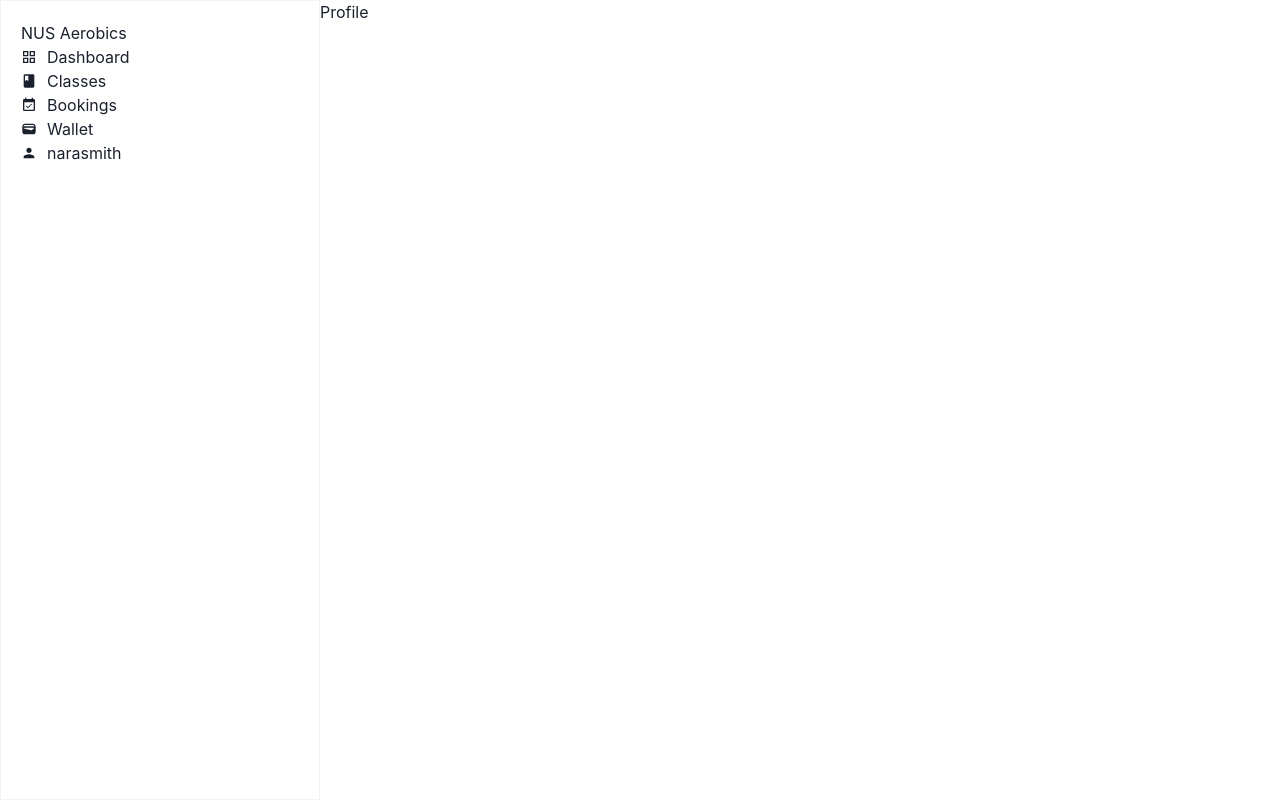
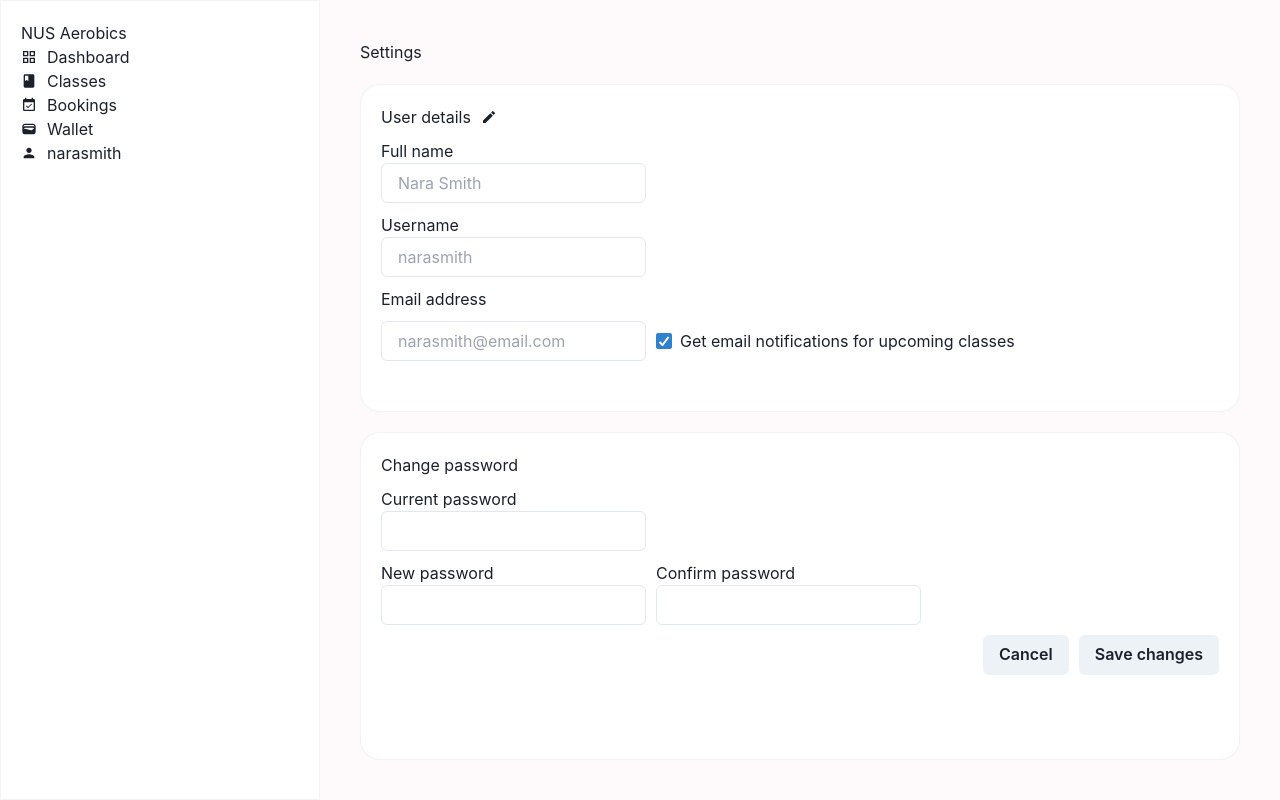
Before and after one commit to cetigerlily/nus-aerobics, a React (Create React App) app in the folder frontend/: page /profile in a window 1280 px wide. Built offline with nearby package versions, Linux system fonts and the light colour scheme.

Commit message:
Design basic Profile layout

```diff
--- a/frontend/src/pages/Profile.js
+++ b/frontend/src/pages/Profile.js
@@ -1,12 +1,64 @@
+import { MdEdit } from "react-icons/md";
 import NavBar from "../components/navbar.component";
+import { Button, Checkbox, Icon, Input } from "@chakra-ui/react";
 
 const Profile = () => {
   return (
     <div className="h-screen w-screen flex flex-row">
       <NavBar />
-      <p>Profile</p>
+      <div className="h-screen w-3/4 flex flex-col p-10 bg-[#FCF0F250] gap-y-5">
+        <p>Settings</p>
+        <div className="h-1/2 flex flex-col rounded-[20px] border border-[#393E4610] p-5 bg-white gap-y-2.5">
+          <div className="flex flex-row items-center gap-x-2.5">
+            <p>User details</p>
+            <Icon as={MdEdit} />
+          </div>
+          <div className="w-[265px]">
+            <p>Full name</p>
+            <Input placeholder="Nara Smith" isReadOnly />
+          </div>
+          <div className="w-[265px]">
+            <p>Username</p>
+            <Input placeholder="narasmith" isReadOnly />
+          </div>
+          <p>Email address</p>
+          <div className="flex flex-row gap-x-2.5">
+            <div className="w-[265px]">
+              <Input placeholder="narasmith@email.com" isReadOnly />
+            </div>
+            <Checkbox defaultChecked>
+              <p> Get email notifications for upcoming classes</p>
+            </Checkbox>
+          </div>
+        </div>
+        <div className="h-1/2 flex flex-col rounded-[20px] border border-[#393E4610] p-5 bg-white gap-y-2.5">
+          <p>Change password</p>
+          <div className="w-[265px]">
+            <p>Current password</p>
+            <Input isRequired />
+          </div>
+          <div className="flex flex-row gap-x-2.5">
+            <div className="w-[265px]">
+              <p>New password</p>
+              <Input isRequired />
+            </div>
+            <div className="w-[265px]">
+              <p>Confirm password</p>
+              <Input isRequired />
+            </div>
+          </div>
+          <div className="flex flex-row justify-end gap-x-2.5">
+            <Button>
+              <p>Cancel</p>
+            </Button>
+            <Button>
+              <p>Save changes</p>
+            </Button>
+          </div>
+        </div>
+      </div>
     </div>
   );
-}
+};
 
 export default Profile;
```
